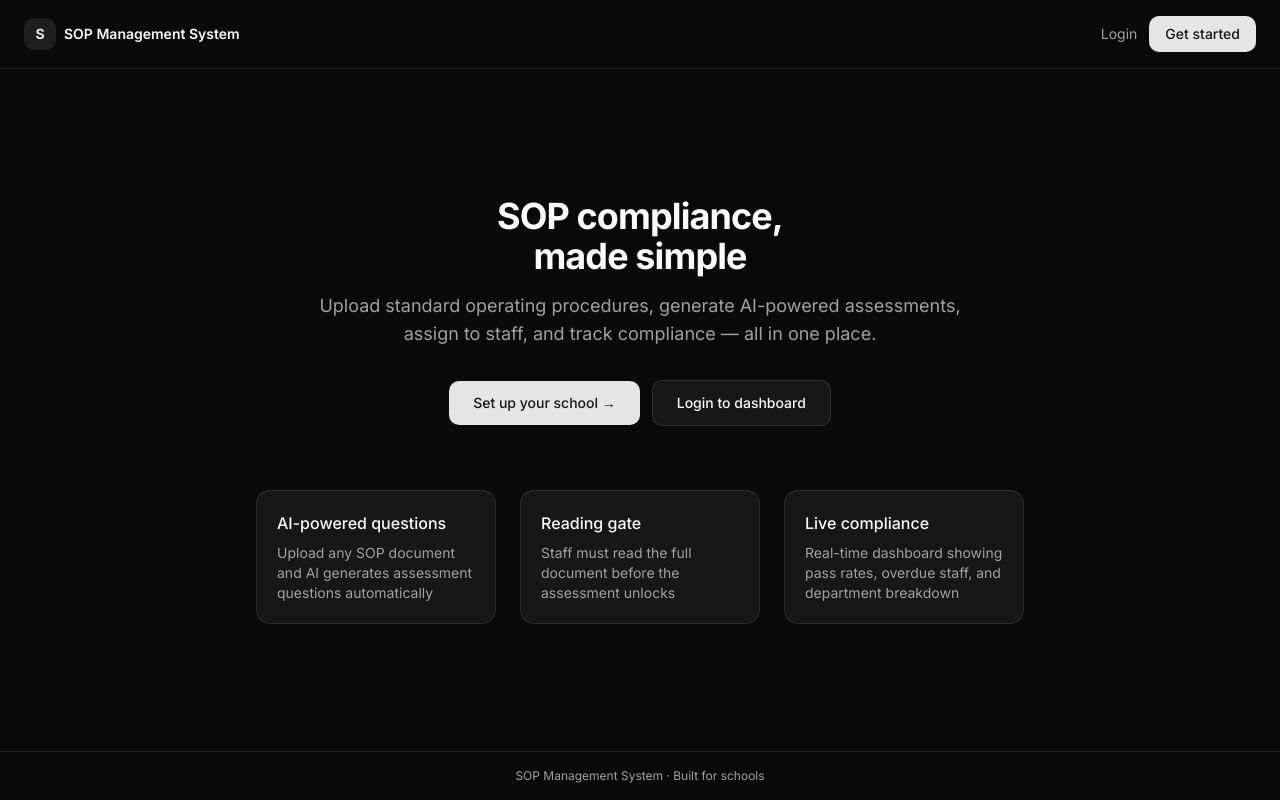
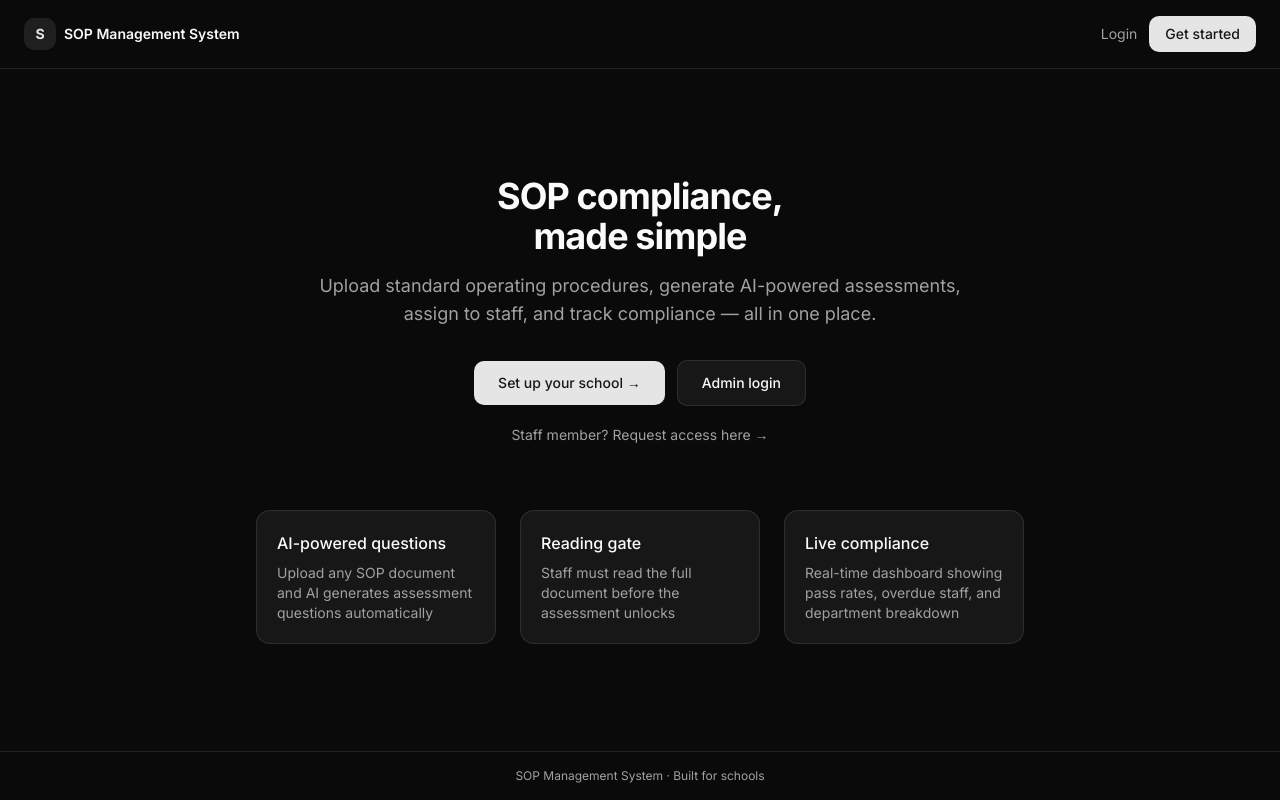
Before and after one commit to chintansood/sop-frontend, a Next.js app: page / in a window 1280 px wide. Built offline with nearby package versions, Linux system fonts and the light colour scheme; no server answers.

Commit message:
Add staff signup link on landing page

```diff
--- a/app/page.tsx
+++ b/app/page.tsx
@@ -73,8 +73,13 @@ export default function Page() {
               Set up your school →
             </Link>
             <Link href="/login" className="w-full sm:w-auto rounded-lg border border-border bg-card px-6 py-3 text-sm font-medium text-foreground hover:bg-muted transition-colors">
-              Login to dashboard
+              Admin login
             </Link>
+          </div>
+          <div className="mt-4">
+            <a href="https://sop-frontend-staff-henna.vercel.app/signup" className="text-sm text-muted-foreground hover:text-foreground transition-colors">
+              Staff member? Request access here →
+            </a>
           </div>
         </div>
 
```
